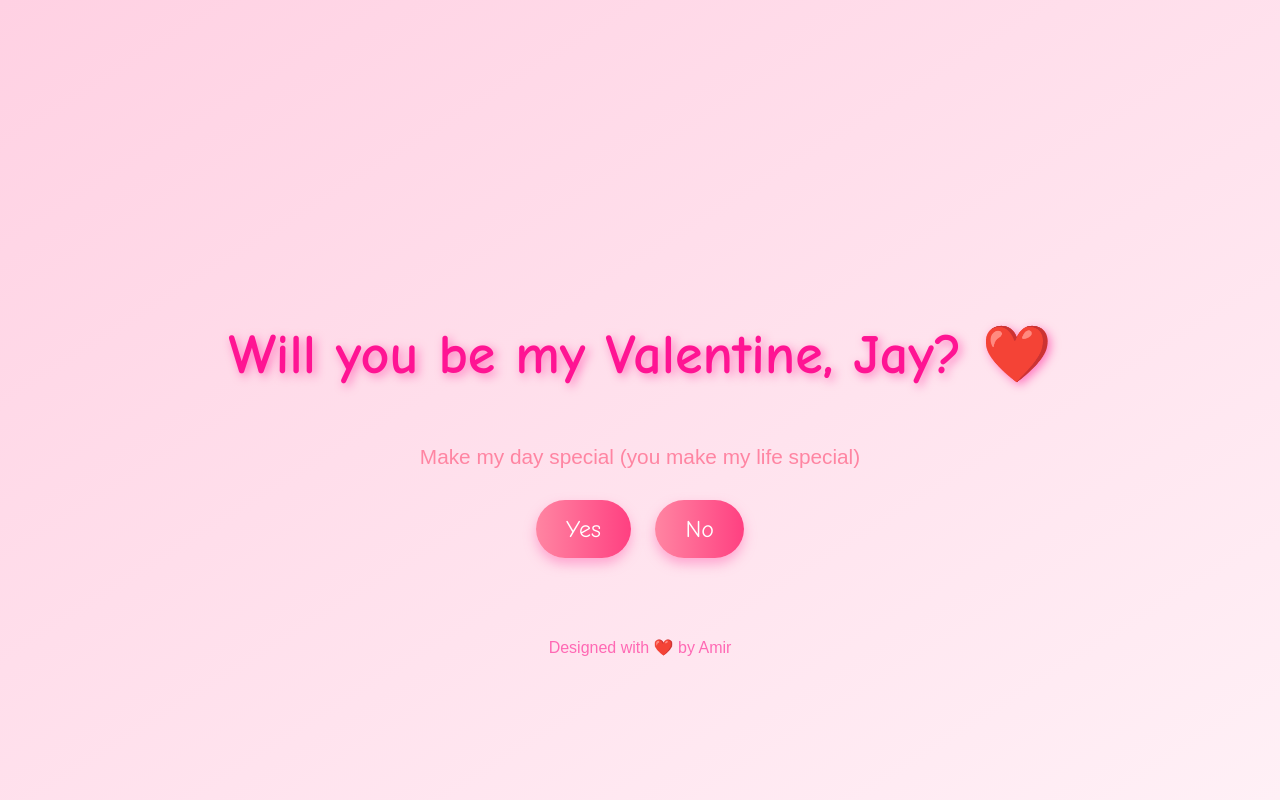
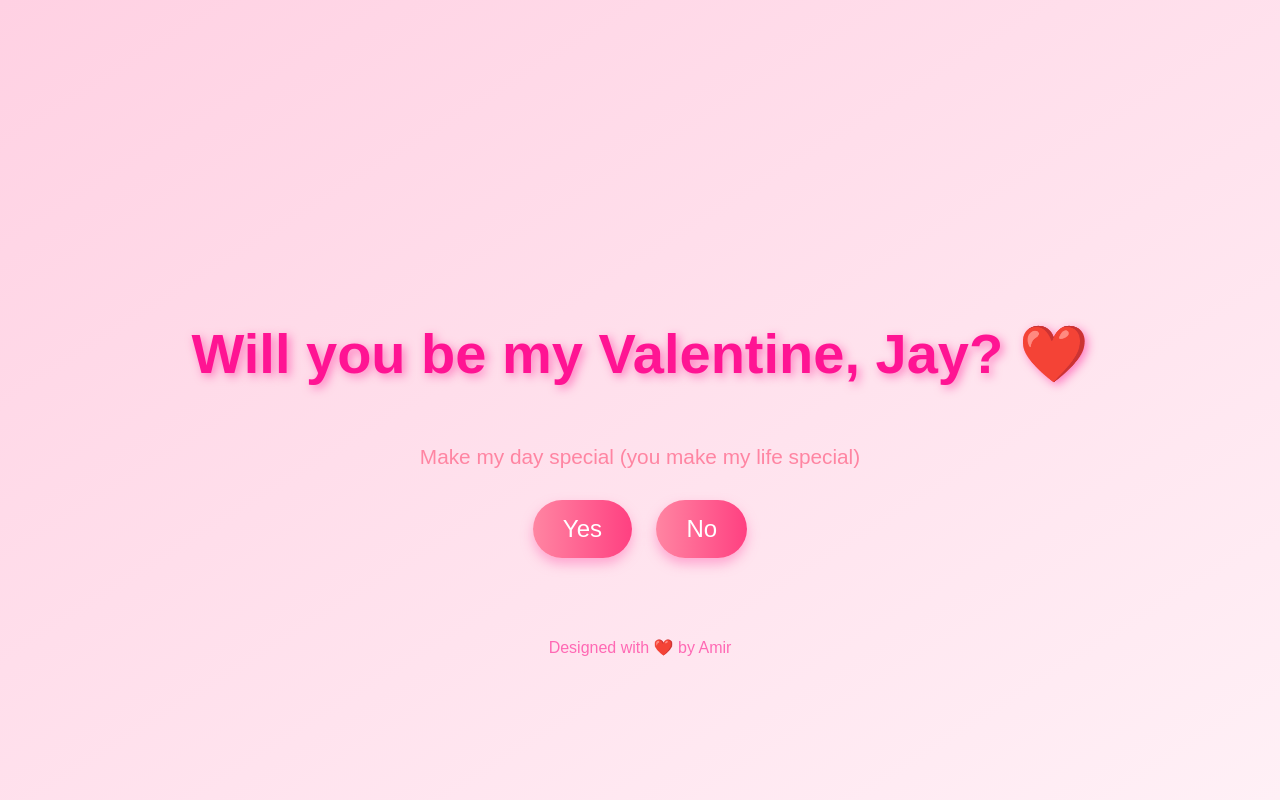
Before and after one commit to Amir-fan/jay-helukitu, a plain HTML site: page index.html in a window 1280 px wide. Drawn offline with Linux system fonts and the light colour scheme; files whose address does not match are found by name.

Commit message:
Update style.css

```diff
--- a/style.css
+++ b/style.css
@@ -1,6 +1,6 @@
 body {
     background: linear-gradient(to bottom right, #ffd1e3, #fff0f6);
-    font-family: 'Poppins', sans-serif;
+    font-family: Arial, sans-serif;
     text-align: center;
     color: #ff69b4;
     margin: 0;
@@ -16,7 +16,7 @@ h1 {
     font-size: 3.5rem;
     color: #ff1493;
     text-shadow: 3px 3px 10px rgba(255, 20, 147, 0.5);
-    font-family: 'Comic Sans MS', cursive;
+    font-family: Arial, sans-serif;
 }
 
 p {
@@ -35,7 +35,7 @@ button {
     cursor: pointer;
     box-shadow: 0px 6px 12px rgba(255, 105, 180, 0.5);
     transition: transform 0.3s ease, box-shadow 0.3s ease;
-    font-family: 'Comic Sans MS', cursive;
+    font-family: Arial, sans-serif;
     position: relative;
 }
 
```
